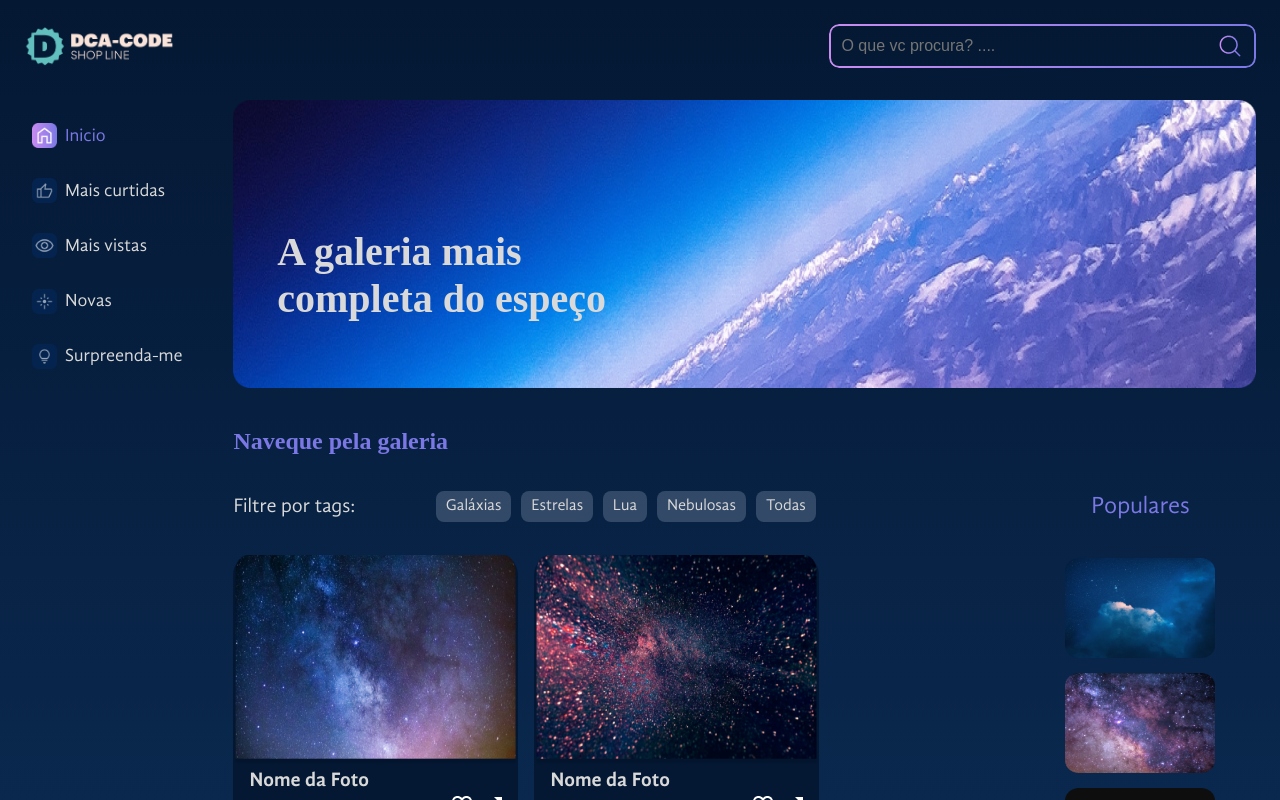
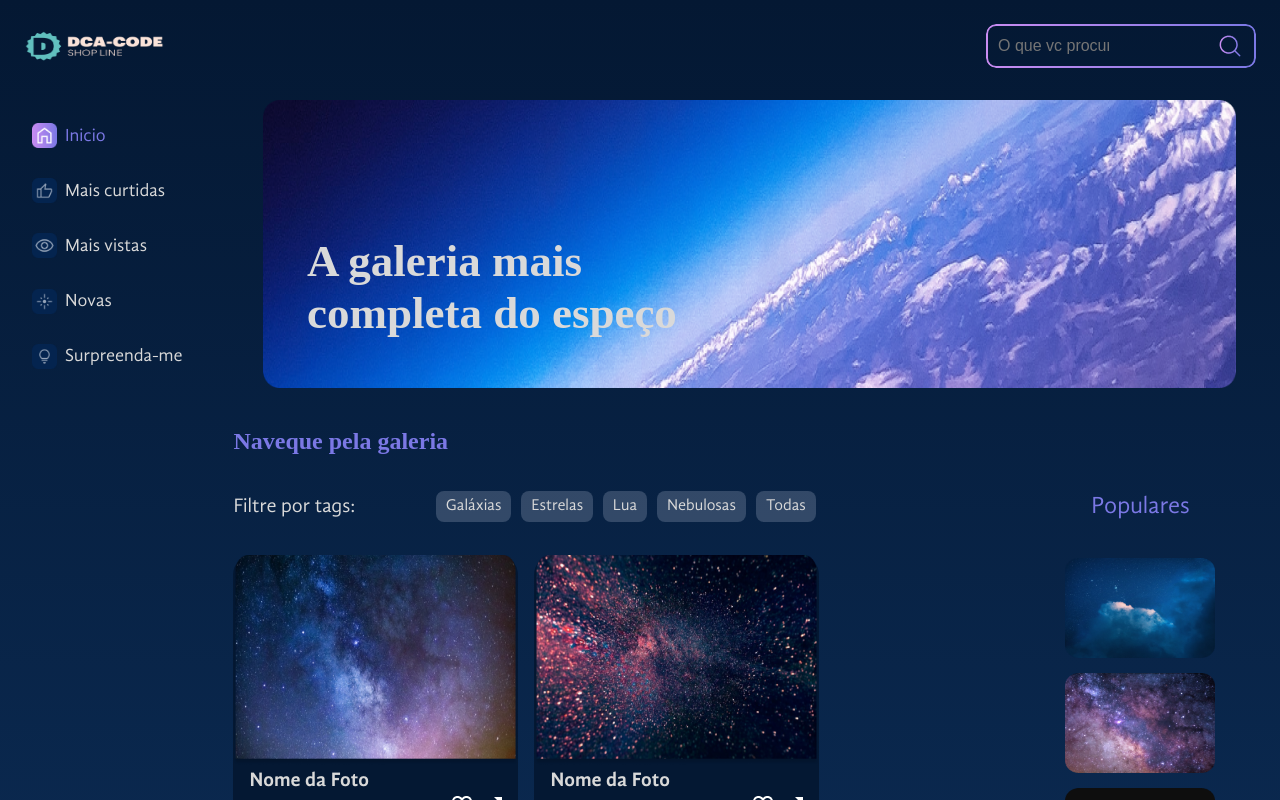
Before and after one commit to gomesalbino/estudo-espaco, a React (Create React App) app: page / in a window 1280 px wide. Shown: the top 800 px of the page. Built offline with nearby package versions, Linux system fonts and the light colour scheme.

Commit message:
Adicionando media qury screen

```diff
--- a/src/components/cabecalho/Cabecalho.module.scss
+++ b/src/components/cabecalho/Cabecalho.module.scss
@@ -50,4 +50,81 @@
     width: 150px;
     height: 40px;
   }
+
+  @media screen and (min-width: 0px){
+    .logo{
+      width: 70px;
+      height: 30px;
+    }
+    .cabecalho__input{
+      width: 120px;
+    }
+    .cabecalho__container{
+      width: 150px;
+    }
+  }
+  @media screen and (max-width: 768px){
+    .logo{
+      width: 70px;
+      height: 30px;
+    }
+    .cabecalho__input{
+      width: 120px;
+    }
+    .cabecalho__container{
+      width: 150px;
+    }
+  }
+  @media screen and (min-width: 768px){
+    .logo{
+      width: 100px;
+      height: 30px;
+    }
+    .cabecalho__input{
+      width: 120px;
+    }
+    .cabecalho__container{
+      width: 150px;
+    }
+  }
+  @media screen and (max-width: 980px){
+    .logo{
+      width: 120px;
+      height: 30px;
+    }
+    .cabecalho__input{
+      width: 120px;
+    }
+    .cabecalho__container{
+      width: 250px;
+
+    }
+  }
+  @media screen and (min-width: 980px){
+    .logo{
+      width: 120px;
+      height: 30px;
+    }
+    .cabecalho__input{
+      width: 120px;
+    }
+    .cabecalho__container{
+      width: 250px;
+
+    }
+  }
+  @media screen and (max-width: 1280px){
+    .logo{
+      width: 140px;
+      height: 30px;
+    }
+    .cabecalho__input{
+      width: 130px;
+    }
+    .cabecalho__container{
+      width: 250px;
+
+    }
+  }
+
 }
--- a/src/paginas/paginainicial/Paginainicial.module.scss
+++ b/src/paginas/paginainicial/Paginainicial.module.scss
@@ -38,4 +38,73 @@
         left: 44px;
       }
     }
+    @media screen and (min-width: 0){
+      .principal{
+        width: 100%;
+
+      }
+      .principal__imagem{
+        width: 500px;
+        margin-right: 20px;
+        margin-left: 20px;
+      }
+      .banner__titulo{
+        font-size: 17px;
+      }
+    }
+    @media screen and (max-width: 768px){
+      .principal{
+        width: 100%;
+
+      }
+      .principal__imagem{
+        width: 500px;
+        margin-right: 20px;
+        margin-left: 50px;
+      }
+      .banner__titulo{
+        font-size: 17px;
+      }
+    }
+    @media screen and (min-width: 769px){
+      .principal{
+        width: 100%;
+
+      }
+      .principal__imagem{
+        width: 500px;
+        margin-right: 10px;
+      }
+      .banner__titulo{
+        font-size: 40px;
+      }
+    }
+    @media screen and (max-width: 980px){
+
+      .principal__imagem{
+        width: 500px;
+
+      }
+      .banner__titulo{
+        font-size: 40px;
+      }
+    }
+    @media screen and (min-width: 980px){
+      .principal__imagem{
+        width: 80%;
+        margin-right: 20px;
+      }
+      .banner__titulo{
+        font-size: 45px;
+      }
+    }
+    @media screen and (max-width: 1280px){
+      .principal__imagem{
+        width: 80%;
+        margin-right: 20px;
+      }
+      .banner__titulo{
+        font-size: 45px;
+      }
+    }
   }
--- /dev/null
+++ b/src/styles/_mediaquere.scss
@@ -0,0 +1,4 @@
+$mobile: 768px;
+$desktop_xsm: 980px;
+$desktop_sm: 1080px;
+$desktop_md: 1280px;
```
Also changed, not shown: src/components/galeria/Galeria.module.scss (line endings or trailing spaces), src/styles/estilosglobais.scss (line endings or trailing spaces).
